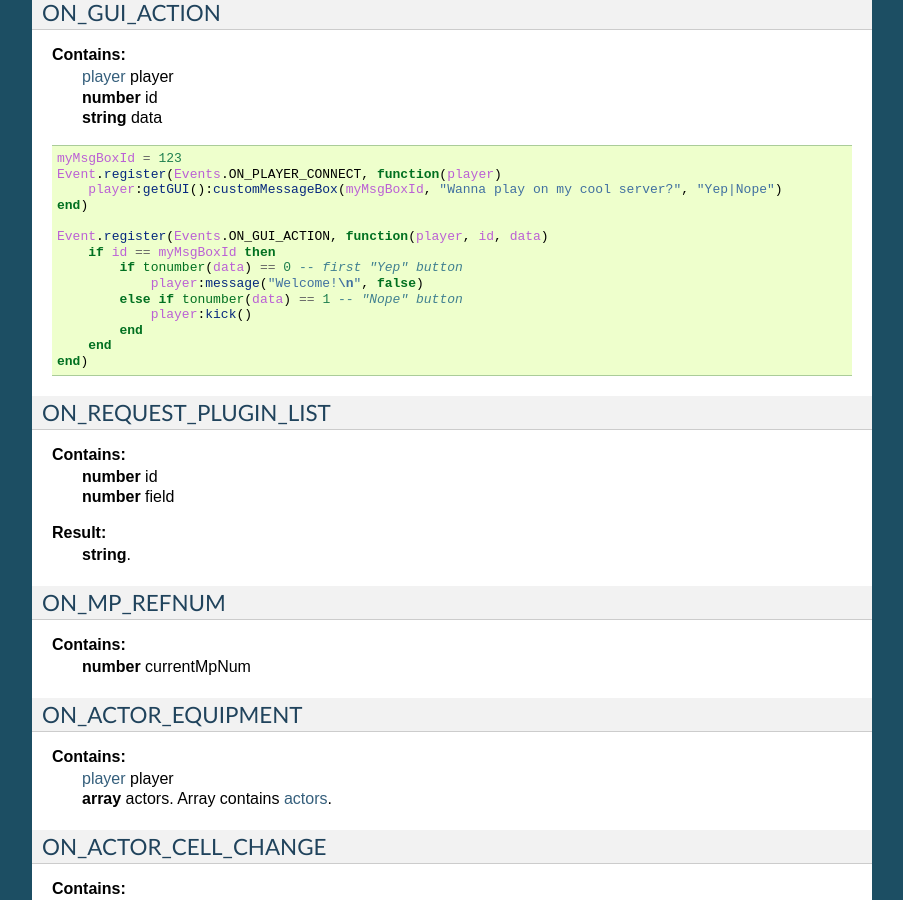
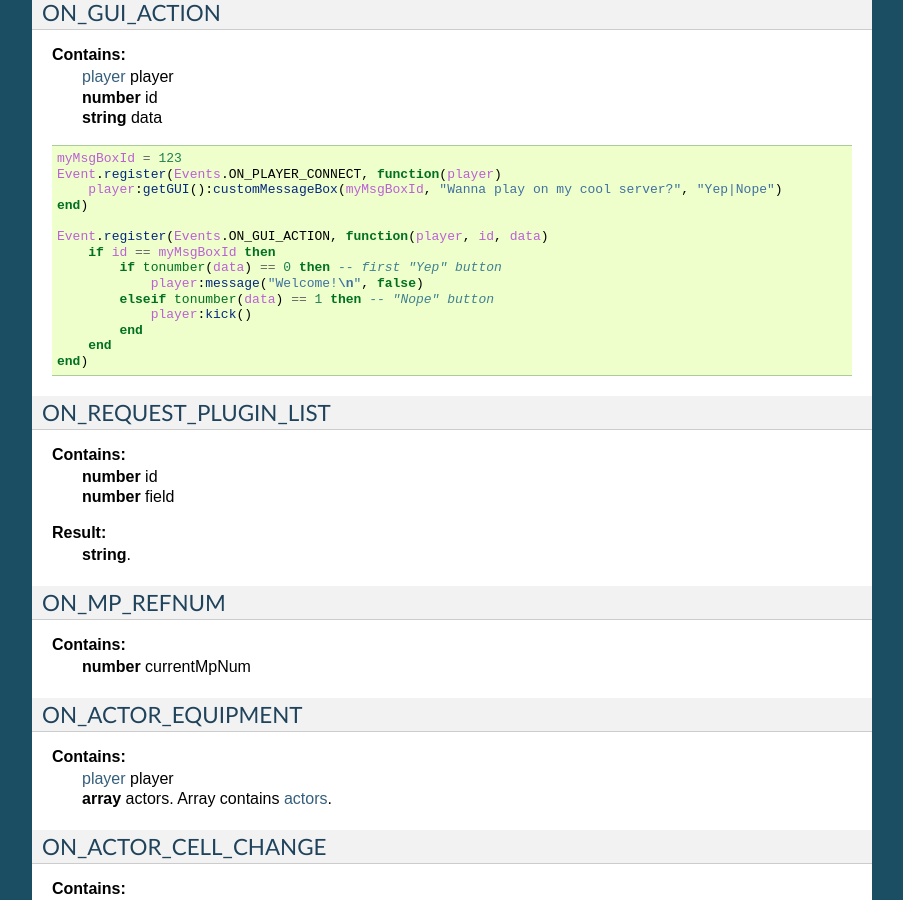
Before and after one commit to TES3MP/TES3MP-Docs, a Sphinx documentation site: the page built from source/api/eventAPI.rst, in a window 1280 px wide and 900 px high, scrolled down 5012 px. Shown: the whole window, without its empty margins (198-1101 px from the left). Built offline with Sphinx 7.4.7, drawn with Linux system fonts in a browser that asks for light colours.

Commit message:
Fixed syntax-error.

```diff
--- a/source/api/eventAPI.rst
+++ b/source/api/eventAPI.rst
@@ -315,9 +315,9 @@ ON_GUI_ACTION
 
     Event.register(Events.ON_GUI_ACTION, function(player, id, data)
         if id == myMsgBoxId then
-            if tonumber(data) == 0 -- first "Yep" button
+            if tonumber(data) == 0 then -- first "Yep" button
                 player:message("Welcome!\n", false)
-            else if tonumber(data) == 1 -- "Nope" button
+            elseif tonumber(data) == 1 then -- "Nope" button
                 player:kick()
             end
         end
```
